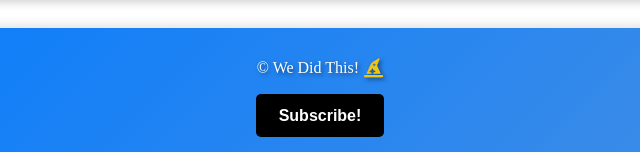
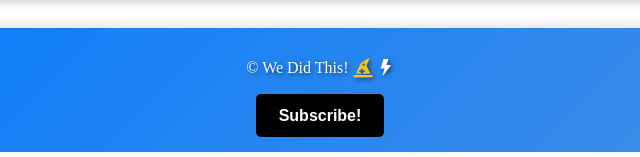
Before and after one commit to tlesner/DUBootcamp-FinalCountdown, a plain HTML site: page index.html in a window 1280 px wide. Shown: the part 809-966 px from the top of the page, 320-960 px from the left. Drawn offline with nearby package versions, Linux system fonts and the light colour scheme.

Commit message:
i made changes
here

```diff
--- a/index.html
+++ b/index.html
@@ -7,6 +7,7 @@
     <link rel="stylesheet" href="assets/css/style.css">
     <link rel="stylesheet" href="assets/css/modal.css">
     <script src="https://kit.fontawesome.com/c7ff28da03.js" crossorigin="anonymous"></script>
+    <link rel="stylesheet" href="https://cdnjs.cloudflare.com/ajax/libs/bootstrap-icons/1.10.5/font/bootstrap-icons.min.css">
 </head>
 <body>
     <header>
@@ -68,7 +69,7 @@
 
     <footer>
         <div class="footer-container">
-            <p>&copy; We Did This! <i class="fa-solid fa-hat-wizard"></i></p>
+            <p>&copy; We Did This! <i class="fa-solid fa-hat-wizard"></i><i class="bi bi-lightning-fill"></i></p>
         </div>
         <div><button class="btn btn-open">Subscribe!</button></div>
 
```
